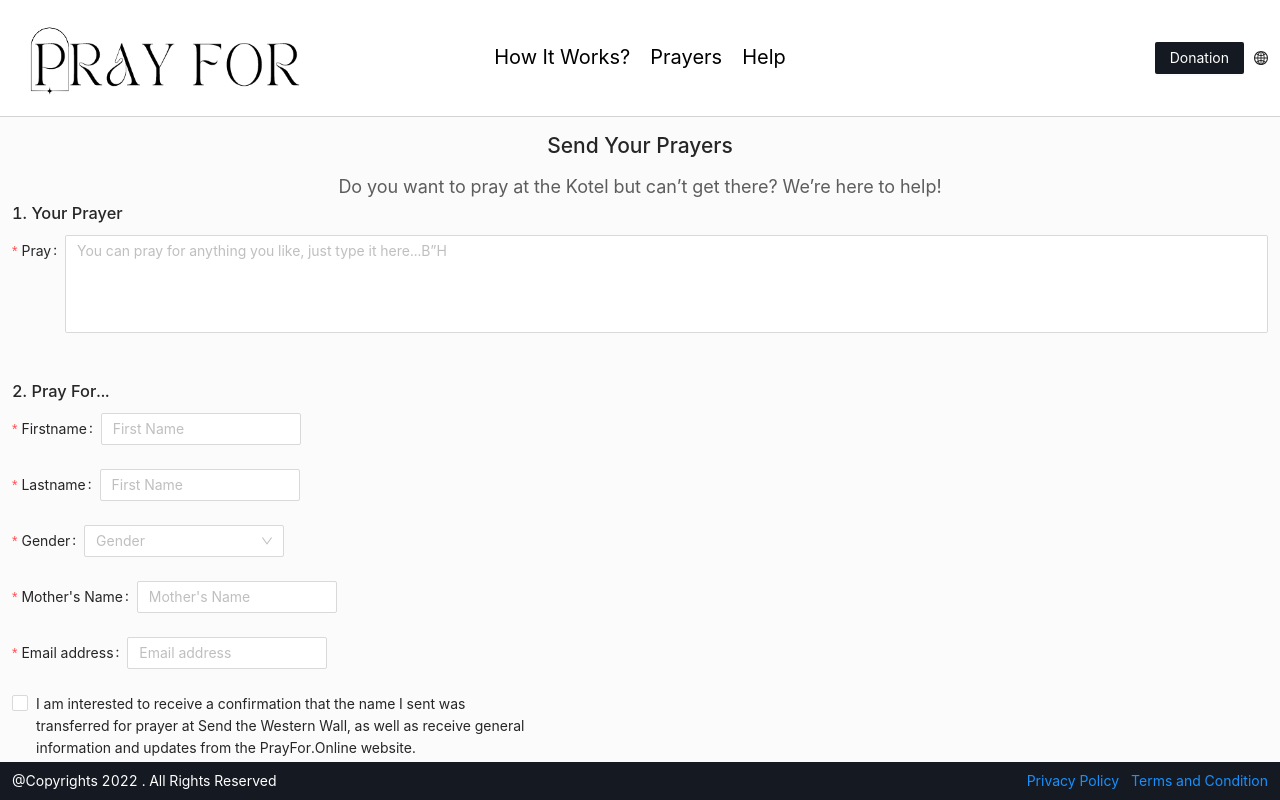
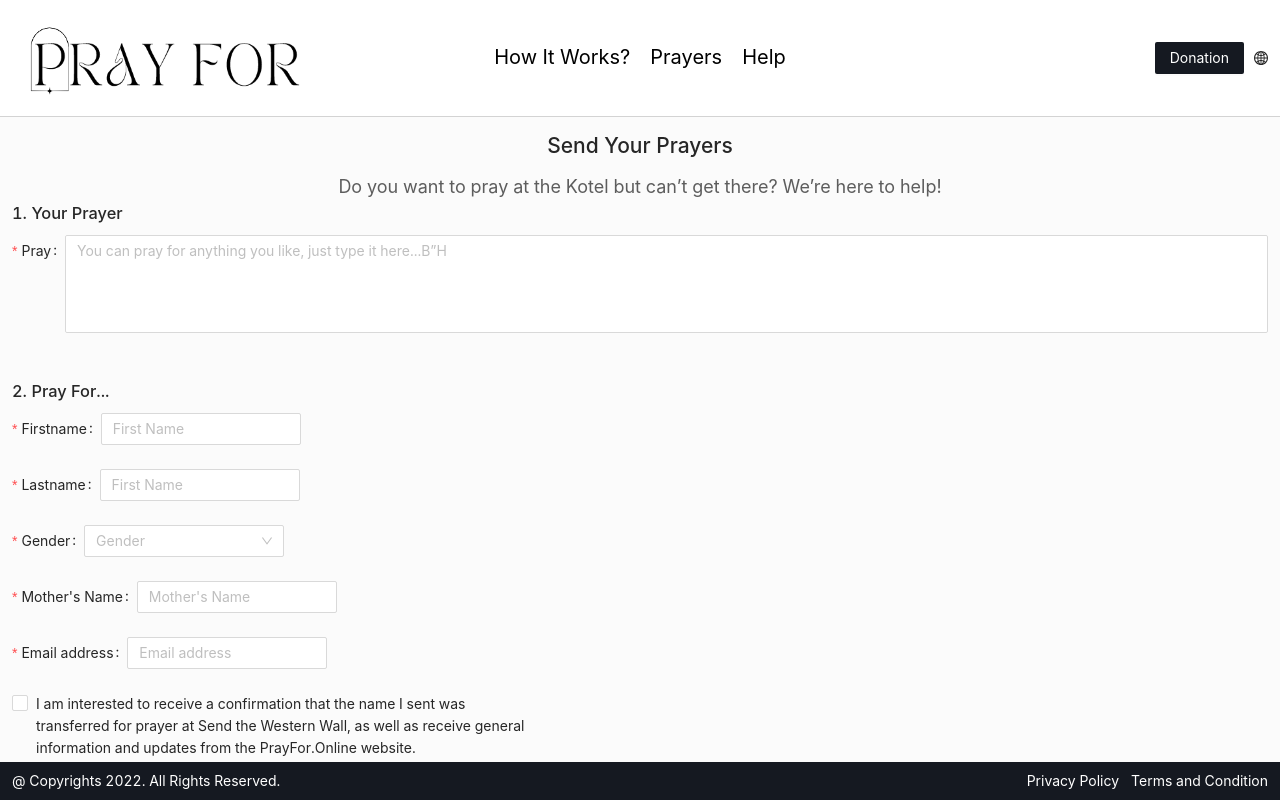
Before and after one commit to niros001/prayfor-client, a React (Create React App) app: page /donation in a window 1280 px wide. Built offline with nearby package versions, Linux system fonts and the light colour scheme.

Commit message:
Refactoring footer

```diff
--- a/src/components/Footer.js
+++ b/src/components/Footer.js
@@ -14,12 +14,13 @@ const Links = styled.div`
   display: flex;
   a {
     margin-left: 12px;
+    color: white !important;
   }
 `
 
 const Footer = () => (
     <Container>
-      <div>@Copyrights {new Date().getFullYear()} . All Rights Reserved</div>
+      <div>@ Copyrights {new Date().getFullYear()}. All Rights Reserved.</div>
       <Links>
         <a>Privacy Policy</a>
         <a>Terms and Condition</a>
```
